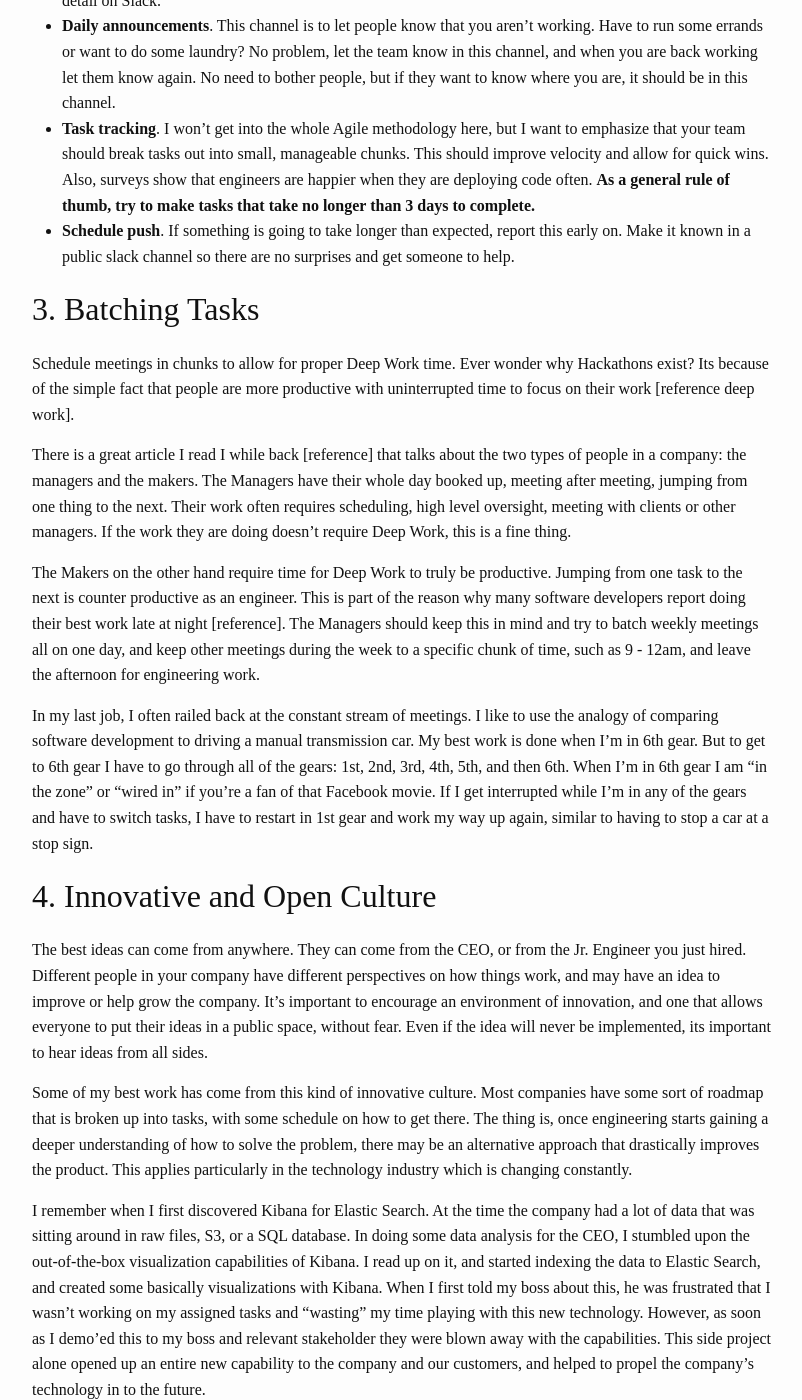
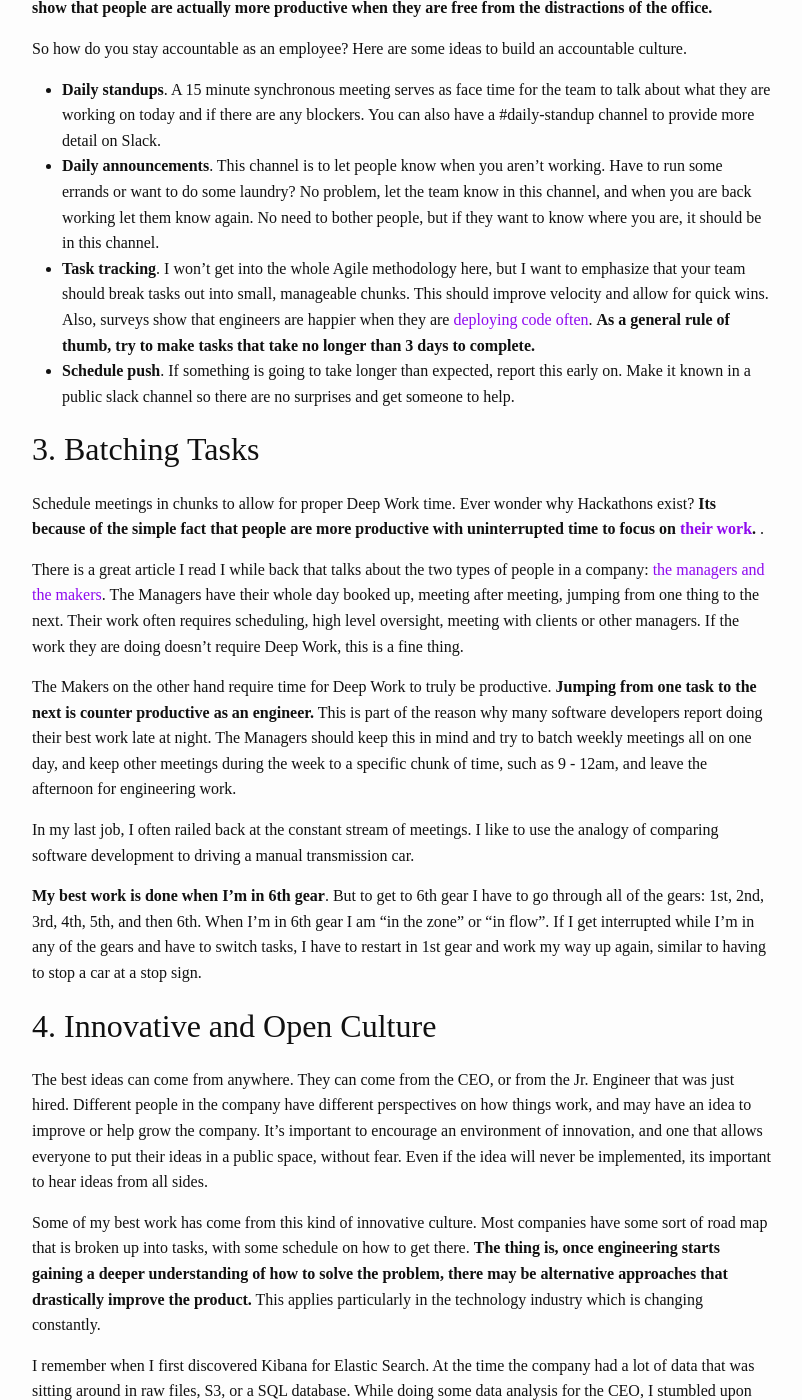
Before and after one commit to jasonrhaas/jasonrhaas.github.io, a Jekyll site: the page built from _posts/2017-07-18-fostering-a-successful-remote-work-culture.markdown, in a window 1280 px wide and 1400 px high, scrolled down 2030 px. Shown: the whole window, without its empty margins (238-1040 px from the left). Built offline with Jekyll 4.4.1, drawn with Linux system fonts in a browser that asks for light colours; comment, search, counter and statistics services are not loaded; some of the changed text lies outside the part shown.

Commit message:
Finish remote work post

```diff
--- a/_posts/2017-07-18-fostering-a-successful-remote-work-culture.markdown
+++ b/_posts/2017-07-18-fostering-a-successful-remote-work-culture.markdown
@@ -1,83 +1,102 @@
 ---
 title: 4 Keys to Fostering a Successful (Remote) Work Culture
 layout: post
-draft: true
+draft: false
 ---
 
-Teams working remotely is more common then ever.  The combination of flexibility, high speed Internet, and the right tools make working remotely a viable option for may teams.  It has given rise to a whole generation of people that not only *can* work remotely, they *expect* it.  [reference]
+Teams working remotely is more common then ever.  The combination of flexibility, high speed Internet, and the right tools make working remotely a viable option for may teams.  It has given rise to a whole generation of people that not only *can* work remotely, they [*expect* it][1].
 
-What do I know about working remotely?  I've worked successfully in a remote capacity for almost 3 years.  In that time, I traveled around the world with a program called Remote Year while working remotely.  I am passionate about fostering a culture that allows remote teams not only work together, but thrive.
+What do I know about working remotely?  I've worked successfully in a remote capacity for almost 3 years.  In that time, I traveled around the world with a program called Remote Year while working remotely.  **I am passionate about fostering a culture that allows remote teams not only work together, but thrive.**
 
 Here are the 4 traits that are absolutely essential to fostering a healthy (remote) work culture.
 
 ## 1. Open communication
 
-By far the most important part of a successful remote work culture is open communication.  What do I mean by this?  Think about how a traditional office operates.  There are hallway conversations, conversations at the water cooler, meetings, the cafeteria.  Sometimes the conversation is casual but other times its important work stuff that should be shared with your co-workers.
+**By far the most important part of a successful remote work culture is open communication**. What do I mean by this?  Think about how a traditional office operates.  There are conversations that happen in the hallway, at the water cooler, in meetings, in the cafeteria.  Sometimes the conversation is casual but other times its important work stuff that should be shared with your co-workers.
 
-I can't tell you how many times in the past I've made some big technical decisions by bumping into a senior engineer in the hallway and asking his advice.  Sometimes bouncing ideas off other people helps you solve a problem.  In fact, this is the #1 reason companies like to co-locate and put everyone in a single space.  This is good for fostering ideas and innovation, but very bad for solving hard problems that require Deep Work [reference].
+I can't tell you how many times in the past I've made some big technical decisions by bumping into a senior engineer in the hallway and asking his advice.  Sometimes bouncing ideas off other people helps you solve a problem.
 
-Making important decisions in a vacuum, however, is very bad.  Ideally the whole core engineering staff would also be involved at some level to validate ideas.  In a traditional office, this usually means meetings.  However, it's pretty well understood that meetings are a colossal waste of time and resources [reference].
+In fact, this is the #1 reason companies like to co-locate and put everyone in a single space.  This is good for fostering ideas and innovation, but very bad for solving hard problems that require [Deep Work][2].
 
-The solution in a remote work environment is open communication using asynchronous tools.  For software development, this often includes tools such as:
+Making important decisions without review among your peers is often a bad idea.  Ideally the whole core engineering staff would also be involved at some level to validate ideas.  In a traditional office, this usually means meetings.  However, it's pretty well understood that meetings are a [colossal waste of time and resources][3].
+
+**The solution in a remote work environment is open communication using asynchronous tools**.  For software development, this often includes tools such as:
 
 - Slack (asynchronous chat)
 - Github (asynchronous software review)
 - JIRA (asynchronous planning)
 - Google Hangouts (synchronous meetings)
 
-You can swap any of these out for your toolset of choice.  By far the most import part of this whole section is this:
+You can swap any of these out for your tool set of choice.  By far the most import part of this whole section is this:
 
 
-### Use public forums and for ALMOST ALL conversations
+### Using public forums and for most conversations
 
-I'll stress this again, have conversations in a public place!  Avoid direct messages like the plague.  DM's should not be used unless absolutely necessary, and the information needs to be private with that individual.  When a new employee comes on board, it can be tempting to use DM's because he or she might be intimidated by asking "stupid questions" in a public forum.  But, you need to stress them to have these discussions in public.  There are several advantages of using public channels vs. private channels or direct messages:
+I'll stress this again, have conversations in a public place!  Avoid direct messages like the plague.  DM's should not be used unless absolutely necessary, and the information needs to be private with that individual.
 
-#### Avoid redundancy
+When a new employee comes on board, it can be tempting to use DM's because he or she might be intimidated by asking "stupid questions" in a public forum.  But, it needs to be stressed to them that having discussions in public is essential.
+
+There are several advantages of using public channels vs. private channels or direct messages:
+
+### Avoiding redundancy
 
 There is nothing more annoying or inefficient than repeating the same question or relaying the exact information to 3, 4, 5, or 50 people over and over again.  Why not just say it once in a public channel?
 
 
-#### Open accountability
+### Open accountability
 
-Is the boss wondering what you are working on or why a project is taking so long?  Instead of harassing you on a regular interval, all they have to do is catch up on the public channels and can see what is going and if they want to step in to help.
+Is the boss wondering what you are working on or why a project is taking so long?  Instead of harassing you on a regular interval, all they have to do is catch up on the public channels.  At that point they can see what is going and if they want to step in to help.
 
-#### Knowledge sharing
+### Knowledge sharing
 
 I once worked with a senior engineer that refused to share any of his knowledge with anyone.  Something broken?  He'll fix it for you, but won't tell you how he did.  This is a horrible engineering culture, and its actually really bad for the company.  What if he leaves the company?  It puts the company is a bad position.
 
-People like to learn new things.  Found out a better way to deploy your code?  Share it with the team.
+**People like to learn new things.  Found out a better way to deploy your code?  Share it with the team.**
 
 
 ## 2.  Accountability
 
-One of the bigger things that holds bigger or more traditional companies from allowing their employees to work part or full time remote is accountability.  The belief goes that if employees are being "watched" in the office they will slack off.  The truth is, if you have hired the right people, the opposite will be true.  In fact, there are a lot of studies that show that people are actually more productive when they are free from the distractions of the office. [reference]
+Something that holds bigger or more traditional companies back from allowing their employees to work part or full time remote is accountability.  The belief goes that if employees are being "watched" in the office they will slack off.
+
+The truth is, if you have hired the right people, the opposite will be true.  **In fact, there are a lot of studies that show that people are actually more productive when they are free from the distractions of the office.**
 
 So how do you stay accountable as an employee?  Here are some ideas to build an accountable culture.
 
-- **Daily standups**.  A 15 minute synchronous meeting serves as face time for the team to talk about what they are working on today, and if there are any blockers.  You can also have a #daily-standup channel to provide more detail on Slack.
-- **Daily announcements**.  This channel is to let people know that you aren't working.  Have to run some errands or want to do some laundry?  No problem, let the team know in this channel, and when you are back working let them know again.  No need to bother people, but if they want to know where you are, it should be in this channel.
-- **Task tracking**.  I won't get into the whole Agile methodology here, but I want to emphasize that your team should break tasks out into small, manageable chunks.  This should improve velocity and allow for quick wins.  Also, surveys show that engineers are happier when they are deploying code often.  **As a general rule of thumb, try to make tasks that take no longer than 3 days to complete.**
+- **Daily standups**.  A 15 minute synchronous meeting serves as face time for the team to talk about what they are working on today and if there are any blockers.  You can also have a #daily-standup channel to provide more detail on Slack.
+- **Daily announcements**.  This channel is to let people know when you aren't working.  Have to run some errands or want to do some laundry?  No problem, let the team know in this channel, and when you are back working let them know again.  No need to bother people, but if they want to know where you are, it should be in this channel.
+- **Task tracking**.  I won't get into the whole Agile methodology here, but I want to emphasize that your team should break tasks out into small, manageable chunks.  This should improve velocity and allow for quick wins.  Also, surveys show that engineers are happier when they are [deploying code often][4]. **As a general rule of thumb, try to make tasks that take no longer than 3 days to complete.**
 - **Schedule push**. If something is going to take longer than expected, report this early on.  Make it known in a public slack channel so there are no surprises and get someone to help.
 
 ## 3.  Batching Tasks
 
-Schedule meetings in chunks to allow for proper Deep Work time.  Ever wonder why Hackathons exist?  Its because of the simple fact that people are more productive with uninterrupted time to focus on their work [reference deep work].
+Schedule meetings in chunks to allow for proper Deep Work time.  Ever wonder why Hackathons exist?  **Its because of the simple fact that people are more productive with uninterrupted time to focus on [their work][2].** .
 
-There is a great article I read I while back [reference] that talks about the two types of people in a company:  the managers and the makers.  The Managers have their whole day booked up, meeting after meeting, jumping from one thing to the next.  Their work often requires scheduling, high level oversight, meeting with clients or other managers.  If the work they are doing doesn't require Deep Work, this is a fine thing.
+There is a great article I read I while back that talks about the two types of people in a company:  [the managers and the makers] [5].  The Managers have their whole day booked up, meeting after meeting, jumping from one thing to the next.  Their work often requires scheduling, high level oversight, meeting with clients or other managers.  If the work they are doing doesn't require Deep Work, this is a fine thing.
 
-The Makers on the other hand require time for Deep Work to truly be productive.  Jumping from one task to the next is counter productive as an engineer.  This is part of the reason why many software developers report doing their best work late at night [reference].  The Managers should keep this in mind and try to batch weekly meetings all on one day, and keep other meetings during the week to a specific chunk of time, such as 9 - 12am, and leave the afternoon for engineering work.
+The Makers on the other hand require time for Deep Work to truly be productive.  **Jumping from one task to the next is counter productive as an engineer.**  This is part of the reason why many software developers report doing their best work late at night.  The Managers should keep this in mind and try to batch weekly meetings all on one day, and keep other meetings during the week to a specific chunk of time, such as 9 - 12am, and leave the afternoon for engineering work.
 
-In my last job, I often railed back at the constant stream of meetings.  I like to use the analogy of comparing software development to driving a manual transmission car.  My best work is done when I'm in 6th gear.  But to get to 6th gear I have to go through all of the gears:  1st, 2nd, 3rd, 4th, 5th, and then 6th.  When I'm in 6th gear I am "in the zone" or "wired in" if you're a fan of that Facebook movie.  If I get interrupted while I'm in any of the gears and have to switch tasks, I have to restart in 1st gear and work my way up again, similar to having to stop a car at a stop sign.
+In my last job, I often railed back at the constant stream of meetings.  I like to use the analogy of comparing software development to driving a manual transmission car.
+
+**My best work is done when I'm in 6th gear**.  But to get to 6th gear I have to go through all of the gears:  1st, 2nd, 3rd, 4th, 5th, and then 6th.  When I'm in 6th gear I am "in the zone" or "in flow".  If I get interrupted while I'm in any of the gears and have to switch tasks, I have to restart in 1st gear and work my way up again, similar to having to stop a car at a stop sign.
 
 
 ## 4.  Innovative and Open Culture
 
-The best ideas can come from anywhere.  They can come from the CEO, or from the Jr. Engineer you just hired.  Different people in your company have different perspectives on how things work, and may have an idea to improve or help grow the company.  It's important to encourage an environment of innovation, and one that allows everyone to put their ideas in a public space, without fear.  Even if the idea will never be implemented, its important to hear ideas from all sides.
+The best ideas can come from anywhere.  They can come from the CEO, or from the Jr. Engineer that was just hired.  Different people in the company have different perspectives on how things work, and may have an idea to improve or help grow the company.  It's important to encourage an environment of innovation, and one that allows everyone to put their ideas in a public space, without fear.  Even if the idea will never be implemented, its important to hear ideas from all sides.
 
-Some of my best work has come from this kind of innovative culture.  Most companies have some sort of roadmap that is broken up into tasks, with some schedule on how to get there.  The thing is, once engineering starts gaining a deeper understanding of how to solve the problem, there may be an alternative approach that drastically improves the product.  This applies particularly in the technology industry which is changing constantly.
+Some of my best work has come from this kind of innovative culture.  Most companies have some sort of road map that is broken up into tasks, with some schedule on how to get there.  **The thing is, once engineering starts gaining a deeper understanding of how to solve the problem, there may be alternative approaches that drastically improve the product.**  This applies particularly in the technology industry which is changing constantly.
 
-I remember when I first discovered Kibana for Elastic Search.  At the time the company had a lot of data that was sitting around in raw files, S3, or a SQL database.  In doing some data analysis for the CEO, I stumbled upon the out-of-the-box visualization capabilities of Kibana.  I read up on it, and started indexing the data to Elastic Search, and created some basically visualizations with Kibana.  When I first told my boss about this, he was frustrated that I wasn't working on my assigned tasks and "wasting" my time playing with this new technology.  However, as soon as I demo'ed this to my boss and relevant stakeholder they were blown away with the capabilities.  This side project alone opened up an entire new capability to the company and our customers, and helped to propel the company's technology in to the future.
+I remember when I first discovered Kibana for Elastic Search.  At the time the company had a lot of data that was sitting around in raw files, S3, or a SQL database.  While doing some data analysis for the CEO, I stumbled upon the out-of-the-box visualization capabilities of [Kibana][6].  I read up on it, started indexing the data to Elastic Search, and created some basic visualizations with Kibana.
+
+When I first told my boss about this, he was frustrated that I wasn't working on my assigned tasks and that I was "wasting" my time playing with this new technology.  However, as soon as I demonstrated this to my boss and relevant stakeholders they were blown away with the capabilities.  This side project alone opened up an entire new capability to the company and our customers, and helped to propel the company's technology in to the future.
 
 ## Call to Action
 
 If you work in a remote culture, or even an office culture, pick one of these traits and see how your company culture stacks up.  If the company is lacking in one of these areas, lead by example.  Start sharing things in public, share your ideas, and encourage others to do the same.  Another idea is to get the buy in of the leadership team, point them to this article and convince them to give it a try for a quarter.
+
+[1]:  http://www.alliedtelecom.net/why-embracing-remote-work-tech-helps-attract-retain-millennial-employees/
+[2]: http://calnewport.com/books/deep-work/
+[3]: https://www.themuse.com/advice/how-much-time-do-we-spend-in-meetings-hint-its-scary
+[4]: https://insights.stackoverflow.com/survey/2017#work-how-are-job-satisfaction-and-committing-code-related
+[5]: http://www.paulgraham.com/makersschedule.html
+[6]: https://www.elastic.co/products/kibana
```
